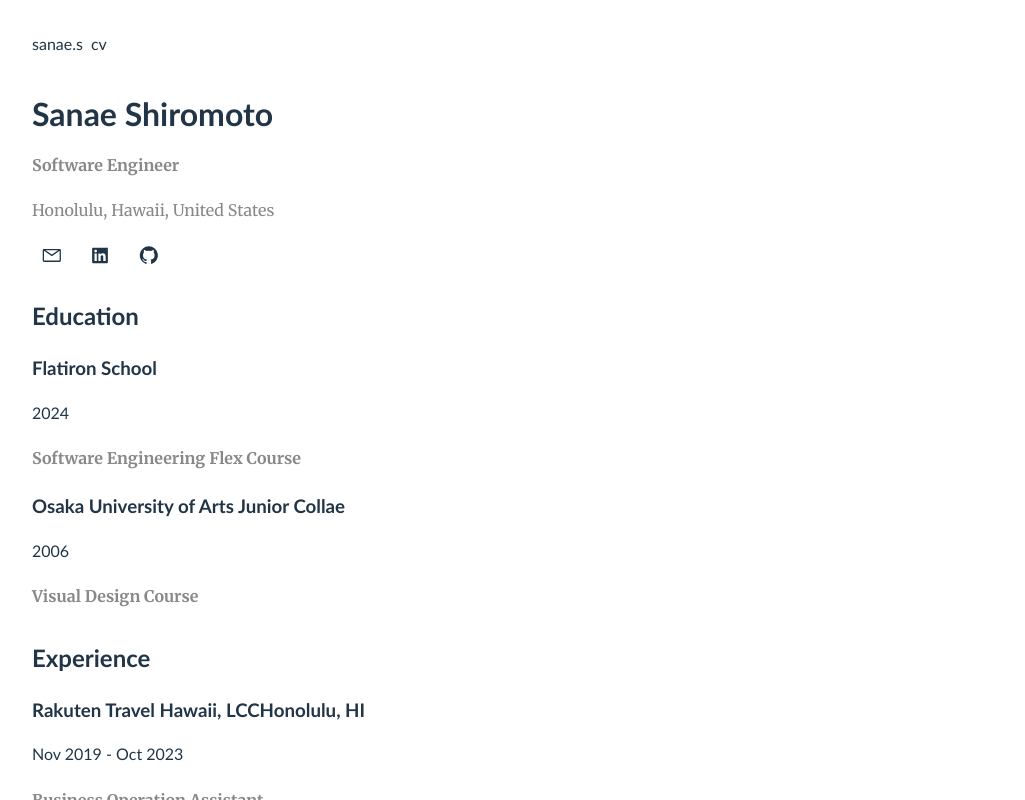
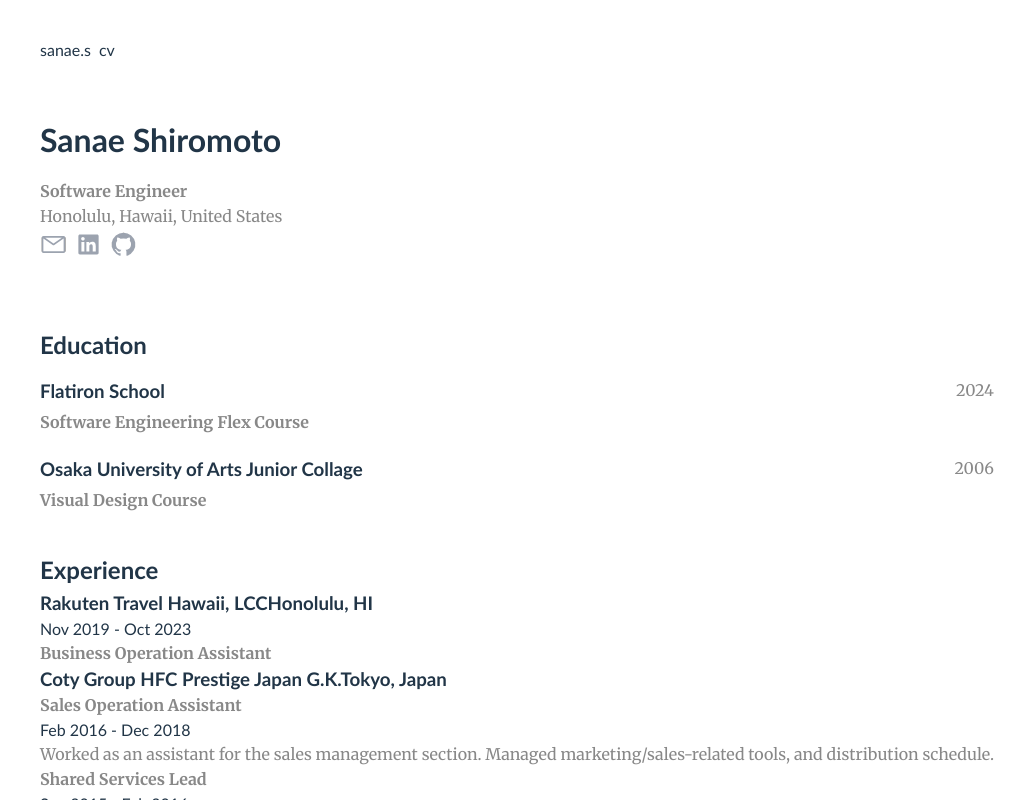
Before and after one commit to Pokasana/intro-page, a React (Vite) app: page /cv in a window 1280 px wide. Shown: the whole page, without its empty margins (0-1025 px from the left). Built offline with nearby package versions, Linux system fonts and the light colour scheme.

Commit message:
fix layout for Education

```diff
--- a/src/features/cv/Education.jsx
+++ b/src/features/cv/Education.jsx
@@ -4,13 +4,17 @@
   return (
     <div>
       <h2>Education</h2>
-      <section >
-        <h3>Flatiron School</h3><span>2024</span>
+      <section className="py-2">
+        <div className="flex justify-between w-full">
+          <h3>Flatiron School</h3><p>2024</p>
+        </div>
         <h4>Software Engineering Flex Course</h4>
       </section>
 
-      <section>
-        <h3>Osaka University of Arts Junior Collae</h3><span>2006</span>
+      <section className="py-2">
+        <div className="flex justify-between w-full">
+          <h3>Osaka University of Arts Junior Collage</h3><p>2006</p>
+        </div>
         <h4>Visual Design Course</h4>
       </section>
 
--- a/src/features/cv/NameCard.jsx
+++ b/src/features/cv/NameCard.jsx
@@ -2,19 +2,19 @@
 
 function NameCard() {
   return (
-    <div className="mt-10">
+    <div className="py-10">
       <h1>Sanae Shiromoto</h1>
       <h4>Software Engineer</h4>
       <p>Honolulu, Hawaii, United States</p>
 
       <a>
-        <button className="i-carbon-email" />
+        <button className="i-carbon-email text-gray-4" />
       </a>
       <a>
-        <button className="i-carbon-logo-linkedin" />
+        <button className="i-carbon-logo-linkedin text-gray-4" />
       </a>
       <a>
-        <button className='i-carbon-logo-github' />
+        <button className='i-carbon-logo-github text-gray-4' />
       </a>
     </div>
   )
--- a/src/index.css
+++ b/src/index.css
@@ -3,14 +3,9 @@
   max-width: 1280px;
   margin: 0 auto;
   padding: 2rem;
-
-  line-height: 1.5;
-  font-weight: 400;
-
   color-scheme: light dark;
   color: rgba(255, 255, 255, 0.87);
   background-color: #242424;
-
   font-synthesis: none;
   text-rendering: optimizeLegibility;
   -webkit-font-smoothing: antialiased;
@@ -18,9 +13,7 @@
 }
 
 a {
-  font-weight: 500;
   padding-right: 8px;
-  /* color: #242424; */
   color: inherit;
   text-decoration: inherit;
 }
@@ -31,7 +24,6 @@
 
 body {
   font-family: "Gill Sans", system-ui, Helvetica, Arial, sans-serif;
-  margin: 0;
   display: flex;
   min-width: 320px;
   min-height: 100vh;
@@ -39,24 +31,25 @@
 
 h1 {
   font-size: 2.0em;
-  line-height: 1.1;
+}
+
+h2 {
+  margin: 8px 0px
+}
+
+h3 {
+  margin: 5px 0px 5px;
 }
 
 h4, p {
+  margin: 5px 0px 5px;
   font-family: "Merriweather", sans-serif;
   color: #888888;
 }
 
 button {
-  border-radius: 8px;
-  border: 1px solid transparent;
-  padding: 0.6em 1.2em;
-  font-size: 1em;
-  font-weight: 500;
-  font-family: inherit;
-  background-color: #1a1a1a;
+  font-size: 1.7em;
   cursor: pointer;
-  transition: border-color 0.25s;
 }
 button:hover {
   border-color: #646cff;
```
